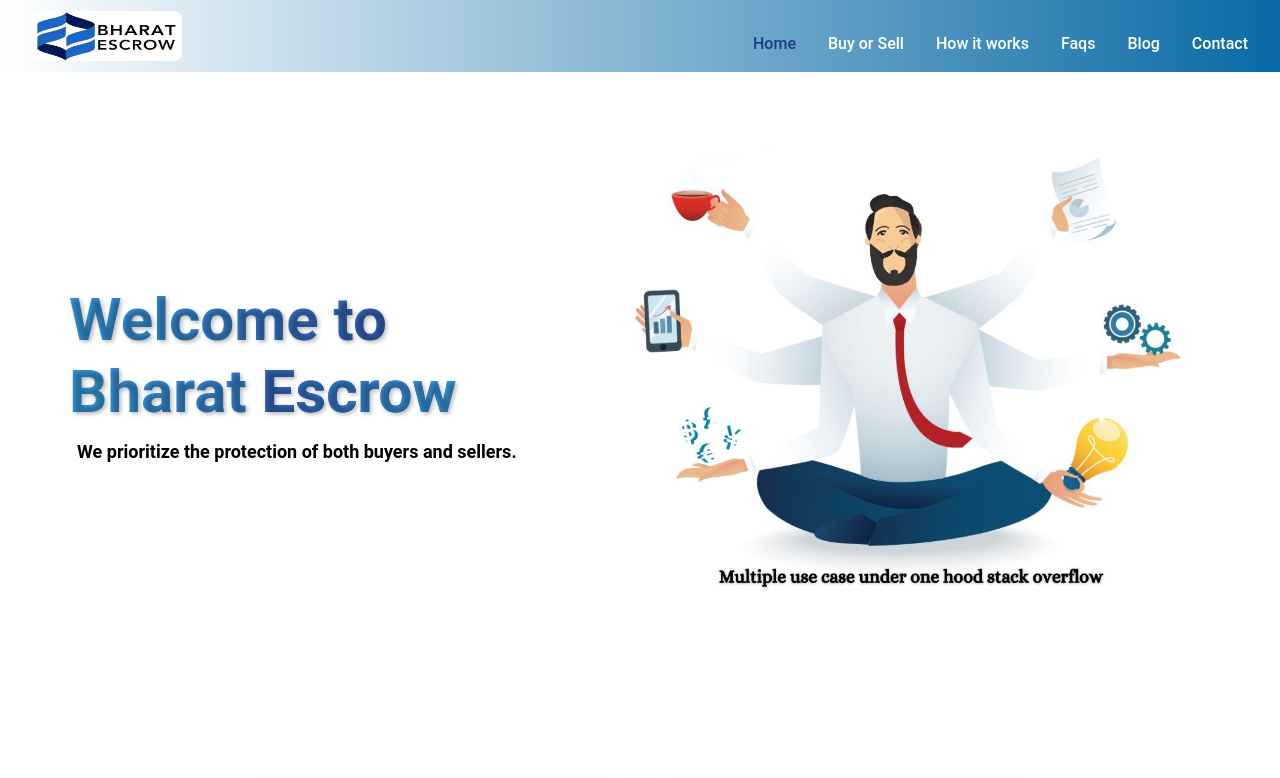
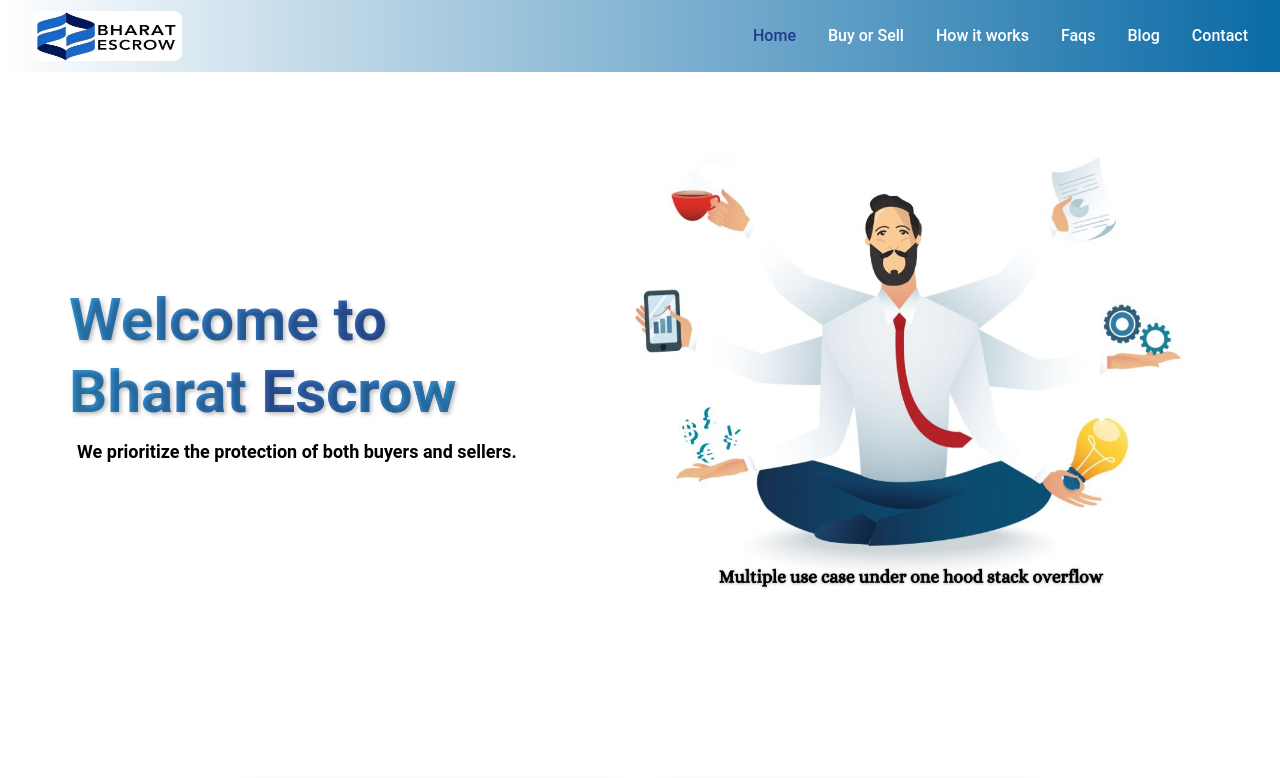
Before and after one commit to amankumar2k15/BharatEscrow, a React (Create React App) app: page / in a window 1280 px wide. Shown: the top 778 px of the page. Built offline with nearby package versions, Linux system fonts and the light colour scheme.

Commit message:
changes in navbar

```diff
--- a/package.json
+++ b/package.json
@@ -1,7 +1,6 @@
 {
   "name": "frontend",
   "version": "0.1.0",
-  "homepage": "https://Bharat Escrow",
   "private": true,
   "dependencies": {
     "@react-google-maps/api": "^2.19.2",
--- a/src/components/Navbar.js
+++ b/src/components/Navbar.js
@@ -74,8 +74,8 @@
                     </div>
 
                     {/* ----Middle Text---- */}
-                    <div className={`${hide ? "visible absolute md:relative  md:top-auto top-16 transition-all duration-700 ease-in-out " : "-top-[400px] md:right-auto"} block w-full right-[2px] `}>
-                        <div className={` ${hide ? "visible" : "hidden"} justify-end bg-white md:bg-transparent w-full items-center mt-4 border border-1 border-solid border-black shadow-black shadow-lg rounded-lg md:border-none md:shadow-none md:flex md:w-auto md:order-1`} id="navbar-user">
+                    <div className={`${hide ? "visible absolute md:relative  md:top-auto top-16 transition-all duration-700 ease-in-out" : "-top-[400px] md:right-auto"} block w-full right-[2px] `}>
+                        <div className={` ${hide ? "visible" : "hidden"} justify-end bg-white md:bg-transparent w-full items-center border border-1 border-solid border-black shadow-black shadow-lg rounded-lg md:border-none md:shadow-none md:flex md:w-auto md:order-1`} id="navbar-user">
                             <ul className={` text-[17px] flex flex-col font-medium p-4 md:p-0 mt-4 border border-none rounded-lg md:flex-row md:space-x-8 md:mt-0 md:border-0  dark:border-gray-700 `}>
                                 <li>
                                     <Link
```
